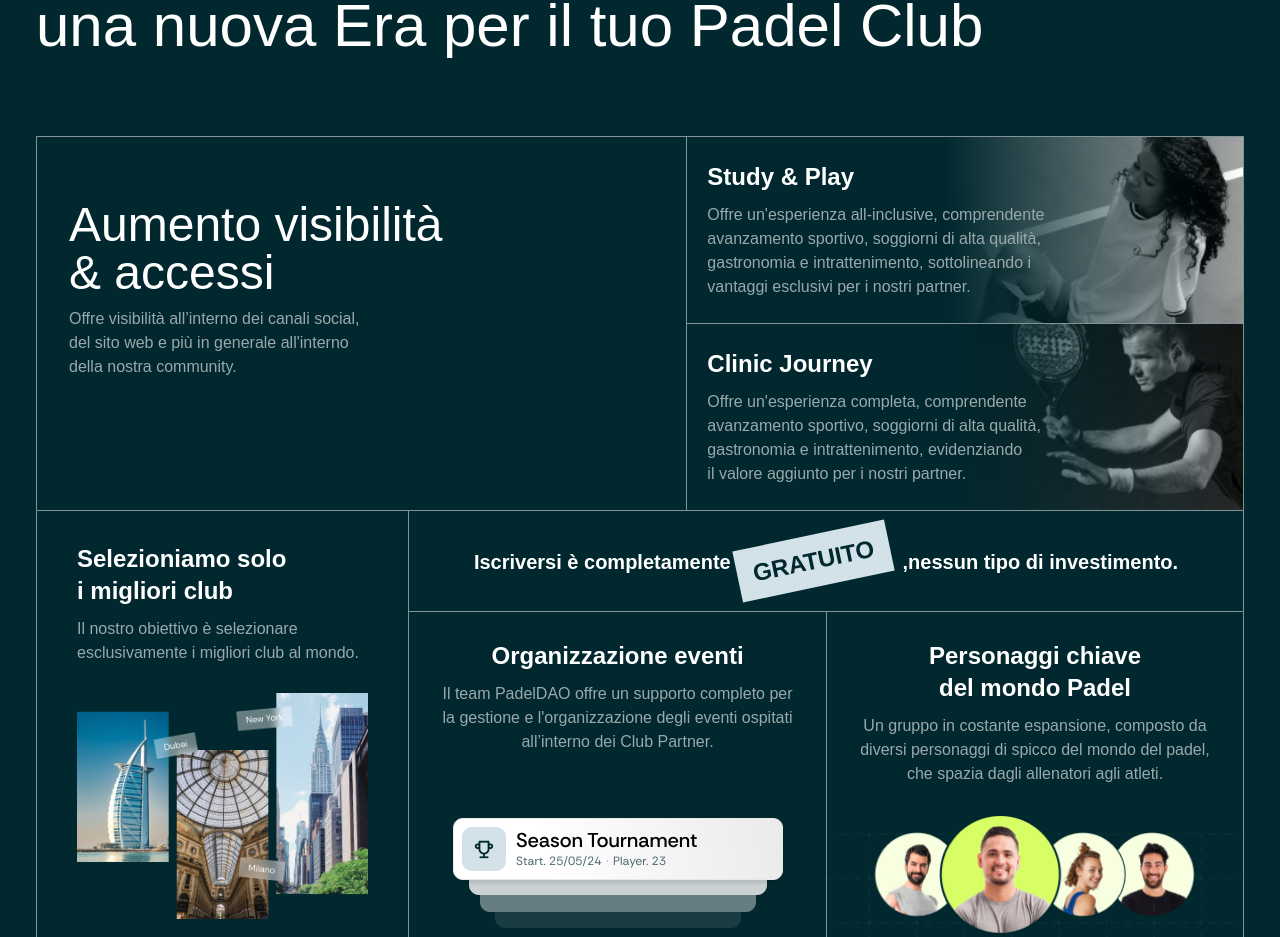
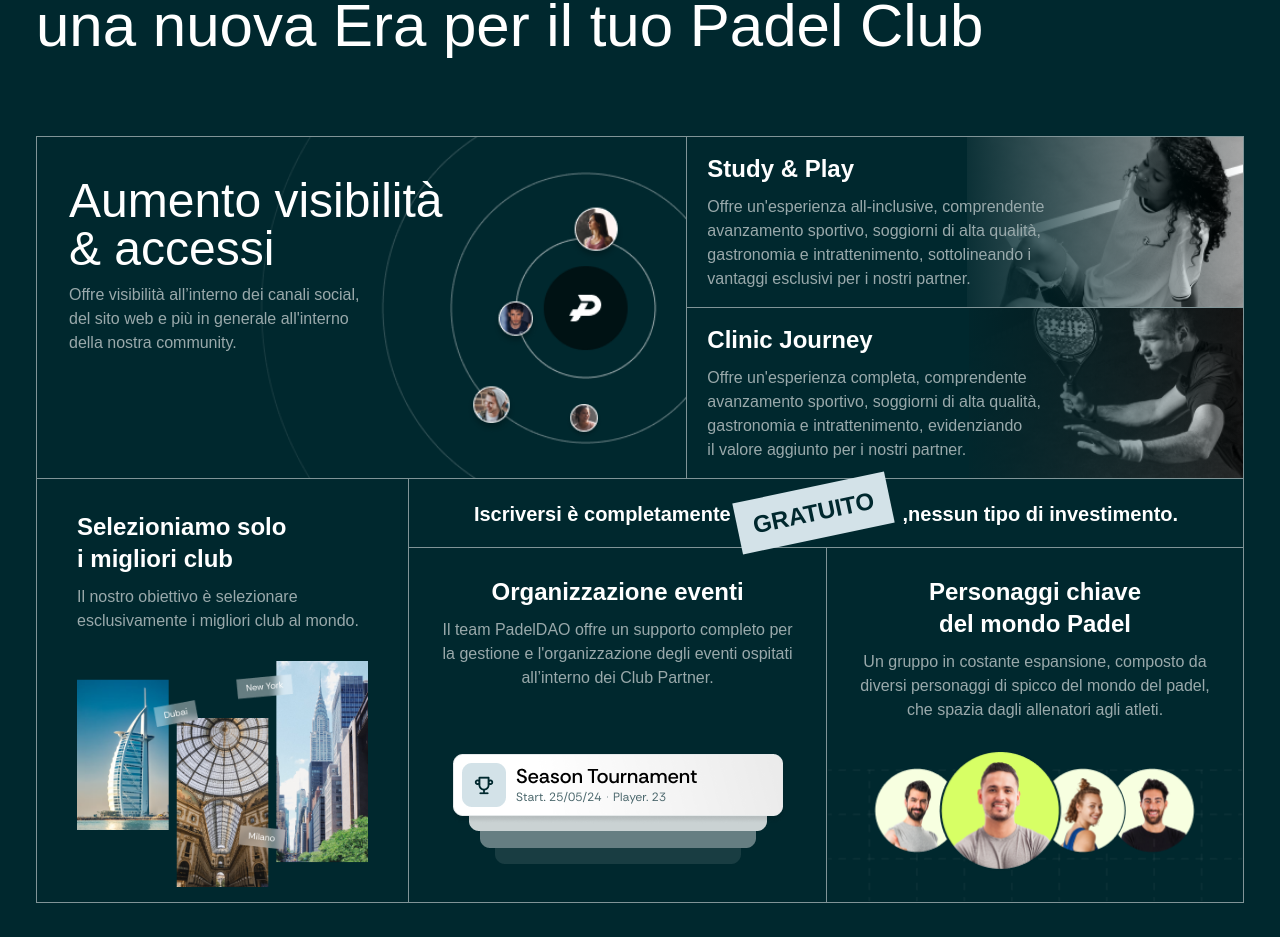
Before and after one commit to logix-software/frontend-assessment, a Nuxt app: page / in a window 1280 px wide. Shown: the part 3740-4677 px from the top of the page. Built offline with nearby package versions, Linux system fonts and the light colour scheme; a web font is replaced by a local one.

Commit message:
add: bg image in new era section

```diff
--- a/package.json
+++ b/package.json
@@ -11,6 +11,7 @@
   },
   "dependencies": {
     "@headlessui/vue": "^1.7.22",
+    "aos": "3.0.0-beta.6",
     "nuxt": "^3.11.2",
     "swiper": "^10.0.0",
     "vue": "^3.4.21",
--- a/pages/index.vue
+++ b/pages/index.vue
@@ -120,8 +120,8 @@
             <div class="border-[0.5px] border-white/50 mt-20 divide-y divide-white/50">
                 <!-- top -->
                 <div class="flex flex-col lg:flex-row divide-y lg:divide-y-0 lg:divide-x divide-white/50">
-                    <div class=" basis-7/12">
-                        <div class="py-16 px-8 space-y-2.5">
+                    <div class=" basis-7/12 bg-[url('/galaxy.png')] bg-no-repeat bg-right bg-cover sm:bg-contain">
+                        <div class="px-8 pb-4 lg:pb-0 space-y-2.5 mt-10">
                             <p class="text-4xl lg:text-5xl text-white font-medium">
                                 Aumento visibilità <br>
                                 & accessi
@@ -135,7 +135,7 @@
                     </div>
                     <div class=" basis-6/12 divide-y divide-white/50">
                         <div
-                            class=" py-6 px-5 space-y-2.5 bg-[linear-gradient(88deg,#00282E_47%,rgba(0,40,46,0)_100%),url('/study-play.png')] bg-no-repeat bg-right bg-cover md:bg-contain">
+                            class=" py-4 px-5 space-y-2.5 bg-[linear-gradient(88deg,#00282E_47%,rgba(0,40,46,0)_100%),url('/study-play.png')] bg-no-repeat bg-right bg-cover md:bg-contain">
                             <p class=" text-2xl text-white font-semibold">Study & Play</p>
                             <p class=" text-[#99A9AB] text-base">Offre un'esperienza all-inclusive, comprendente <br>
                                 avanzamento sportivo, soggiorni di alta
@@ -145,7 +145,7 @@
                                 partner.</p>
                         </div>
                         <div
-                            class=" py-6 px-5 space-y-2.5  bg-[linear-gradient(88deg,#00282E_47%,rgba(0,40,46,0)_100%),url('/clinic-journey.png')] bg-no-repeat bg-right bg-cover md:bg-contain">
+                            class=" py-4 px-5 space-y-2.5  bg-[linear-gradient(88deg,#00282E_47%,rgba(0,40,46,0)_100%),url('/clinic-journey.png')] bg-no-repeat bg-right bg-cover md:bg-contain">
                             <p class=" text-2xl text-white font-semibold">Clinic Journey</p>
                             <p class=" text-[#99A9AB] text-base">
                                 Offre un'esperienza completa, comprendente <br>
@@ -171,7 +171,7 @@
                         </div>
                     </div>
                     <div class=" basis-9/12">
-                        <p class="py-6 text-center text-white font-bold text-[20px] border-b-[0.5px] border-b-white/50">
+                        <p class="py-2 text-center text-white font-bold text-[20px] border-b-[0.5px] border-b-white/50">
                             Iscriversi è completamente
                             <span
                                 class="bg-[#D3E2E8] text-2xl py-2.5 px-4 text-app-bg transform rotate-[-11.94deg] inline-block">GRATUITO</span>
```
Also changed, not shown: 1 other file (tests, documents, lock files or other folders).
